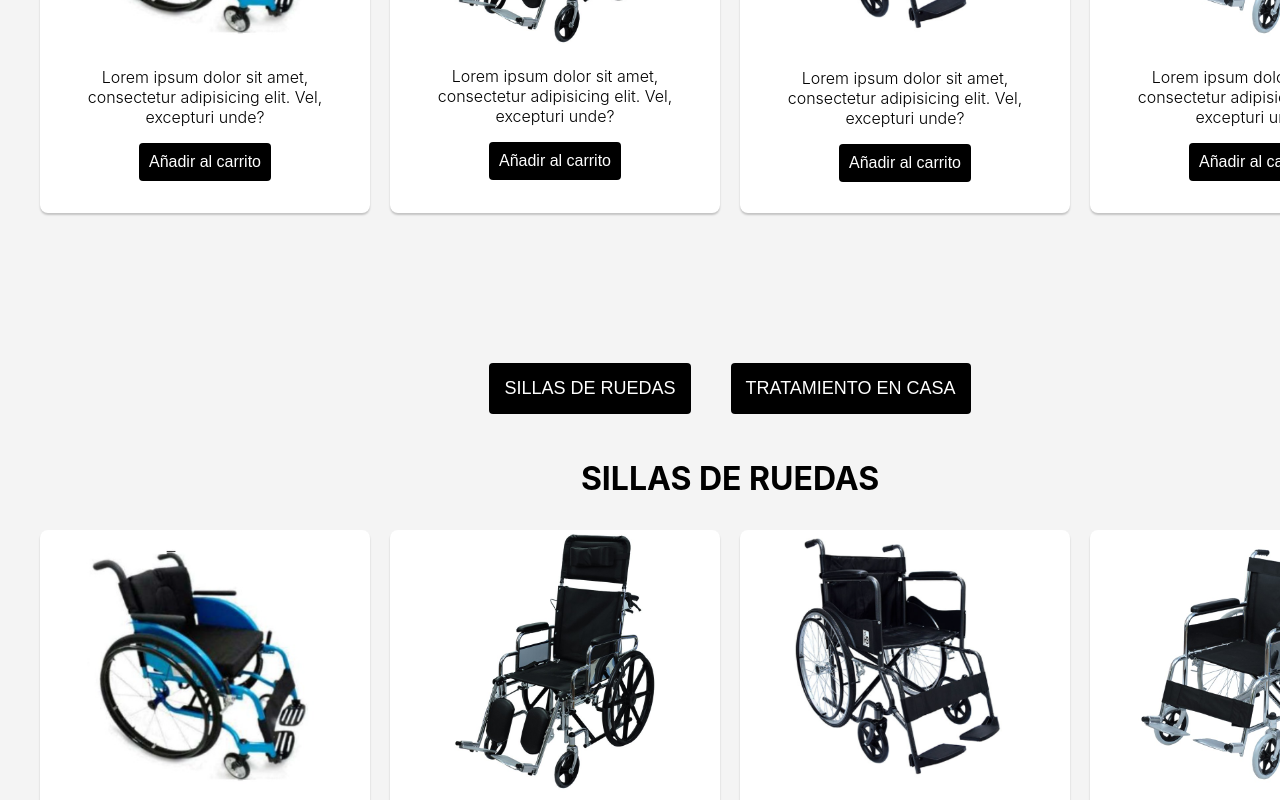
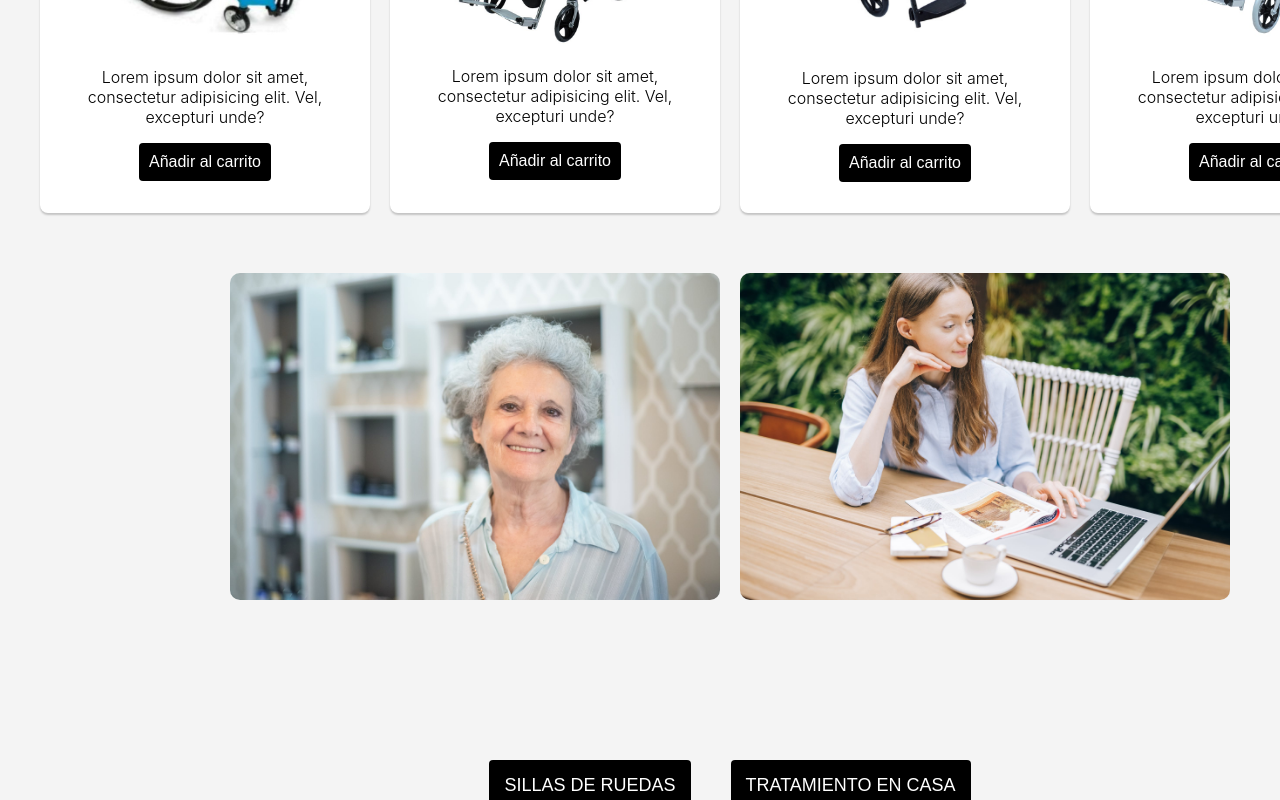
Before and after one commit to Luizfer-Col/ecommerce-test, a React (Create React App) app: page / in a window 1280 px wide. Shown: the part 1058-1858 px from the top of the page. Built offline with nearby package versions, Linux system fonts and the light colour scheme.

Commit message:
minor changes styles

```diff
--- /dev/null
+++ b/src/components/Home/Dual.js
@@ -0,0 +1,14 @@
+import React from 'react'
+import D1 from '../../images/dual/d1.jpeg'
+import D2 from '../../images/dual/d2.jpeg'
+import Style from './Dual.module.css'
+function Dual() {
+    return (
+        <div className={Style.container}>
+            <img src={D1}></img>
+            <img src={D2}></img>
+        </div>
+    )
+}
+
+export default Dual
--- /dev/null
+++ b/src/components/Home/Dual.module.css
@@ -0,0 +1,18 @@
+.container{
+    display:flex;
+    justify-content: center;
+}
+.container img{
+
+    width: 35%;
+    height: fit-content;
+    object-fit: cover;
+    border-radius: 10px;
+    margin-top: 70px;
+    margin-inline: 10px;
+}
+
+.container img:hover{
+    cursor: pointer;
+    opacity: 70%;
+}
--- a/src/components/Home/Gallery.js
+++ b/src/components/Home/Gallery.js
@@ -11,6 +11,8 @@ import i05 from '../../images/05.jpg'
 import i06 from '../../images/06.jpg'
 import i07 from '../../images/07.jpg'
 import i08 from '../../images/08.jpg'
+import Style from './Gallery.module.css'
+
 
 const data = {
     "01":{
@@ -91,21 +93,19 @@ function Gallery() {
     return (
         <div style={{maxWidth:"100%"}}>
         <div style={{ maxHeight:"600px", marginBottom:"15px"}}>
-        <button style={{position:"absolute", marginLeft:"280px",width:"auto", marginTop:"300px"}}>Ver Productos</button>
+        <button style={{position:"absolute", marginLeft:"280px",width:"max-content",fontSize:"medium", padding:"10px", marginTop:"300px", }}>Ver Productos</button>
         <h1 style={{background:"none", fontSize:"30px", position:"absolute", margin:"200px 30px 30px", width:"600px", color:"white"}}>{imagePpal.textGallery}</h1>
 
-            <img src={imagePpal.img} style={{width:"100%",
-        height: "500px",  objectFit:"cover"}}/>
+            <img src={imagePpal.img}
+            style={{width:"100%",
+        height: "500px",  objectFit:"cover"}}
+
+        />
 
         </div>
 
 <Carousel
 responsive={responsive}
-// arrows={true}
-showDots={true}
-// arrows={false}
-// focusOnSelect={true}
-// centerMode={true}
 >
 
 
--- /dev/null
+++ b/src/components/Home/Gallery.module.css
@@ -0,0 +1,32 @@
+.containerppal{
+    max-width:"100%"
+}
+.container{
+    max-height:"600px";
+    margin-bottom:"15px"
+}
+
+.button{
+    position:"absolute";
+    margin-left:"280px";
+    width:"auto";
+    margin-top:"300px"
+
+
+}
+
+.h1text{
+
+         font-size:"30px";
+          position:"absolute";
+           margin:"200px 30px 30px";
+            width:"600px";
+             color:"white"
+}
+
+.imggallery{
+    width:"100%";
+    height: "500px";
+    object-fit:"cover"
+
+}
--- a/src/components/Nav/Navbar.module.css
+++ b/src/components/Nav/Navbar.module.css
@@ -23,8 +23,8 @@
     font-size: small;
 }
 .aoptions:hover{
-    color: violet;
+    color: red;
 }
-.aoptions:active{
+/* .aoptions:active{
     color:yellow
-}
+} */
--- a/src/components/index.js
+++ b/src/components/index.js
@@ -8,6 +8,7 @@ import Silla1 from "./../images/sillas/silla01.png"
 import Silla2 from "./../images/sillas/silla02.png"
 import Silla3 from "./../images/sillas/silla03.png"
 import Silla4 from "./../images/sillas/silla04.png"
+import Dual from './Home/Dual'
 
 const dataToCard = {
     title: "NUEVA COLECCIÓN",
@@ -31,6 +32,7 @@ function index() {
             <Navbar/>
             <Carousel />
             <Cards data={dataToCard}/>
+            <Dual />
             <Vitrina />
         </div>
     )
```
Also changed, not shown: src/images/dual/d1.jpeg (added), src/images/dual/d2.jpeg (added).
